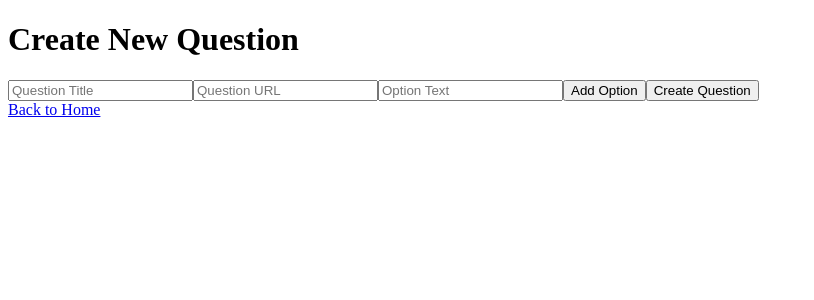
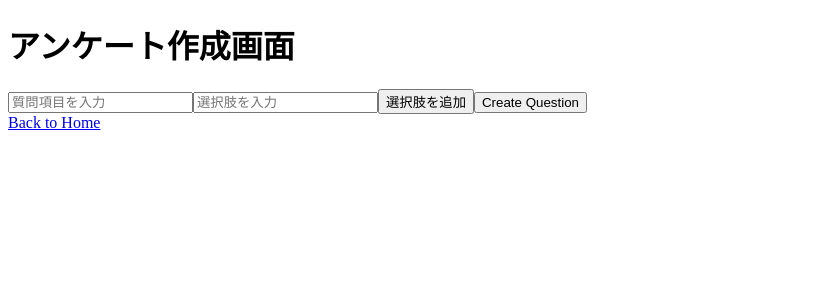
Before and after one commit to yamatowani/questionnaire-system, a Next.js app in the folder client/: page /question in a window 1280 px wide. Shown: the top 300 px of the page, without its empty margins (0-814 px from the left). Built offline with nearby package versions, Linux system fonts and the light colour scheme.

Commit message:
delete: url in front-end

```diff
--- a/client/src/app/question/page.tsx
+++ b/client/src/app/question/page.tsx
@@ -3,7 +3,7 @@ import NewQuestionForm from "@/components/question/new_question"
 export default function AdminUserPage() {
   return (
     <div>
-       <h1>Create New Question</h1>
+       <h1>アンケート作成画面</h1>
        <NewQuestionForm />
     </div>
   )
--- a/client/src/components/question/new_question.tsx
+++ b/client/src/components/question/new_question.tsx
@@ -8,7 +8,6 @@ import Link from "next/link";
 export default function NewQuestionForm() {
   const [formData, setFormData] = useState<NewQuestionInput>({
     title: '',
-    url: '',
     options: [{ option_text: '' }],
   });
 
@@ -16,7 +15,7 @@ export default function NewQuestionForm() {
     variables: { createQuestionInput: formData },
     onCompleted: () => {
       alert('Question created successfully!');
-      setFormData({ title: '', url: '', options: [{ option_text: '' }] });
+      setFormData({ title: '', options: [{ option_text: '' }] });
     },
     onError: (error) => {
       console.error("Error creating question:", error);
@@ -48,17 +47,9 @@ export default function NewQuestionForm() {
         <input
           type="text"
           name="title"
-          placeholder="Question Title"
+          placeholder="質問項目を入力"
           onChange={(e) => setFormData({ ...formData, title: e.target.value })}
           value={formData.title}
-          required
-        />
-        <input
-          type="text"
-          name="url"
-          placeholder="Question URL"
-          onChange={(e) => setFormData({ ...formData, url: e.target.value })}
-          value={formData.url}
           required
         />
 
@@ -66,14 +57,14 @@ export default function NewQuestionForm() {
           <input
             key={index}
             type="text"
-            placeholder="Option Text"
+            placeholder="選択肢を入力"
             onChange={(e) => handleChange(e, index)}
             value={option.option_text}
             required
           />
         ))}
 
-        <button type="button" onClick={addOption}>Add Option</button>
+        <button type="button" onClick={addOption}>選択肢を追加</button>
         <button type="submit" disabled={loading}>Create Question</button>
         {error && <p>Error: {error.message}</p>}
       </form>
--- a/client/src/types/types.ts
+++ b/client/src/types/types.ts
@@ -6,7 +6,6 @@ export type NewAdminUserInput = {
 
 export type NewQuestionInput = {
   title: string;
-  url: string;
   options: NewOptionInput[];
 }
 
```
